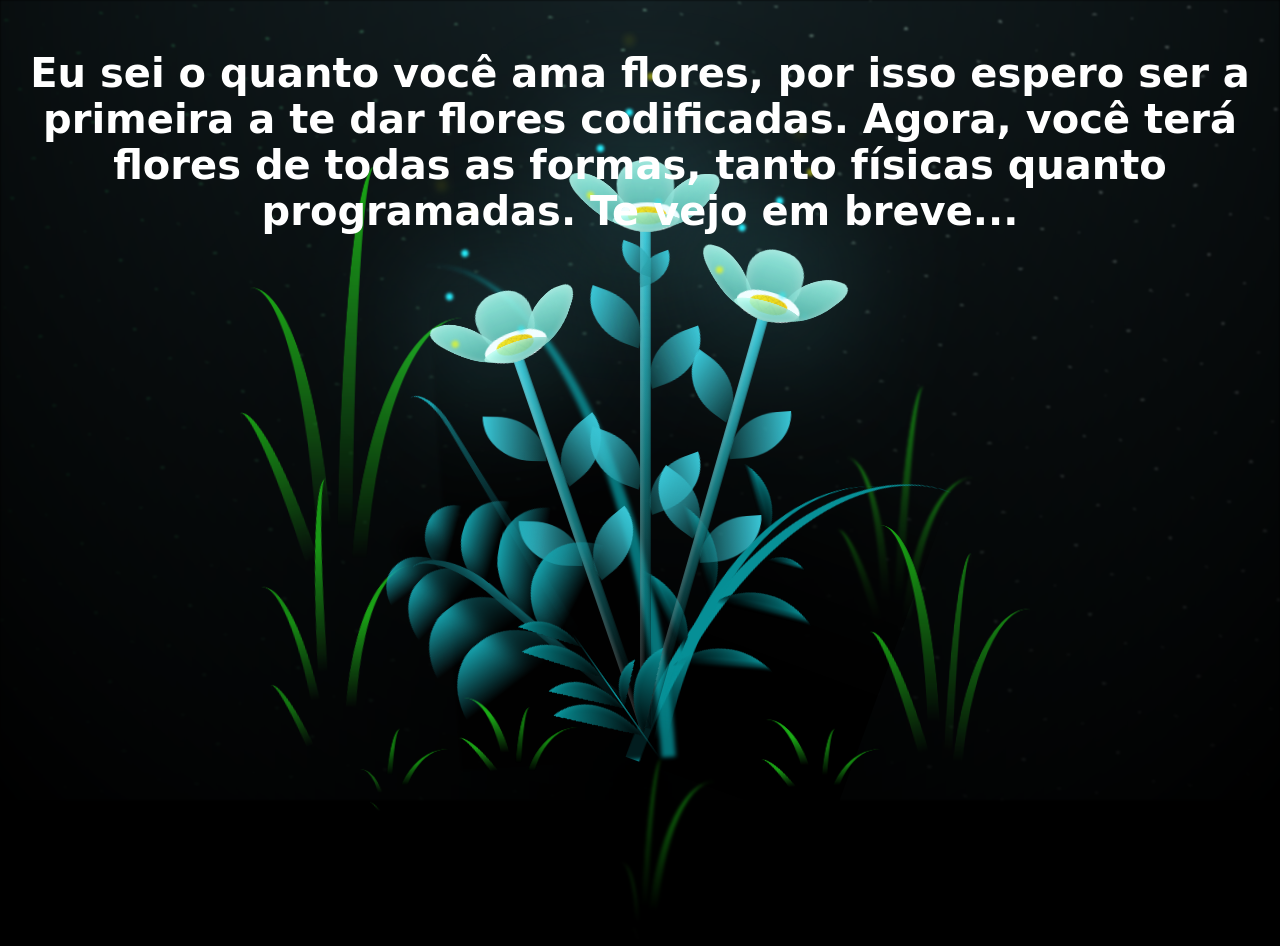
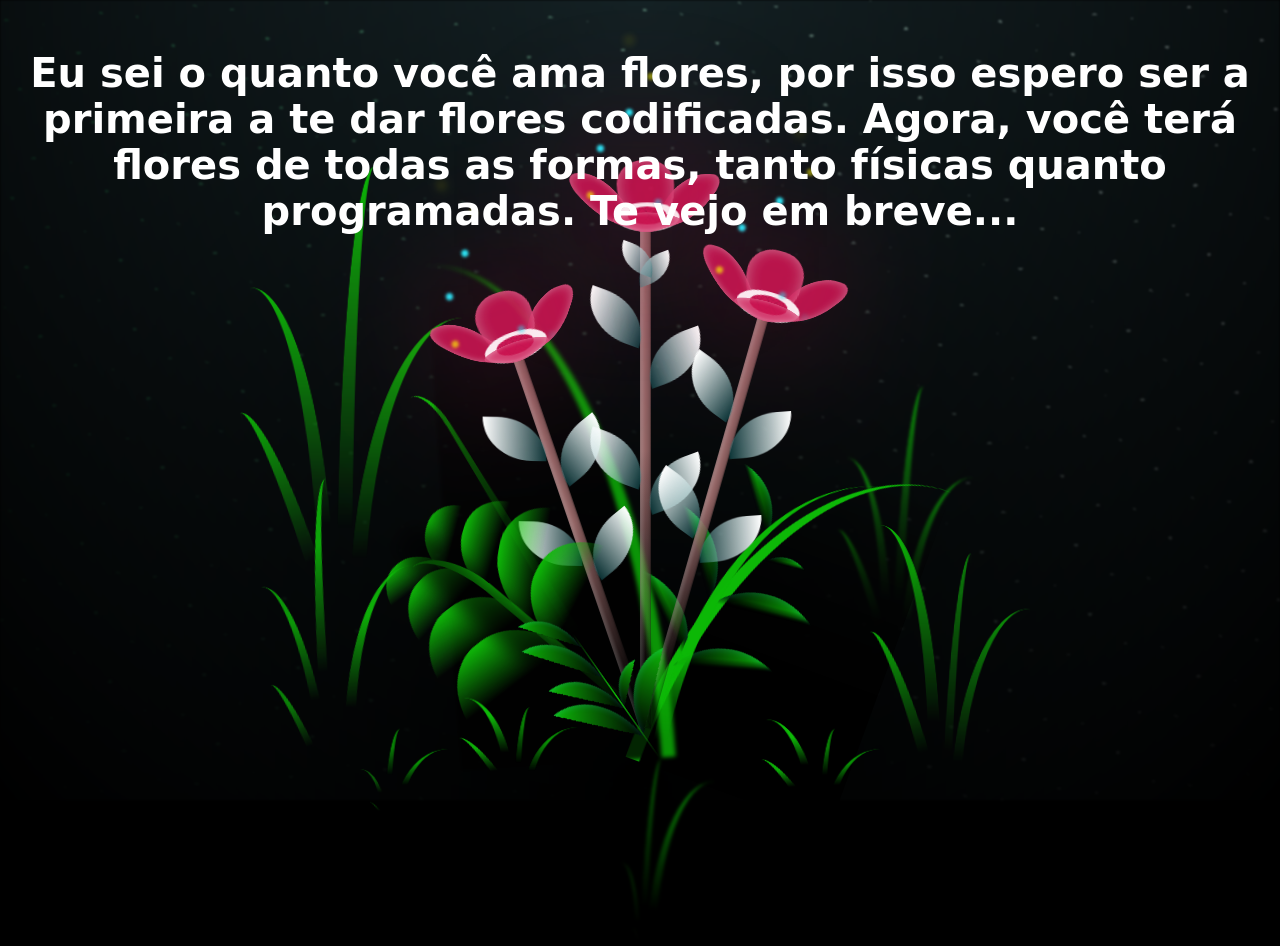
Before and after one commit to Buraio/Surprise-Date-Page, a plain HTML site: page pages/flowers/index.html in a window 1280 px wide. Drawn offline with Linux system fonts and the light colour scheme; a web font is replaced by a local one.

Commit message:
Changes flowers colors

```diff
--- a/pages/flowers/index.css
+++ b/pages/flowers/index.css
@@ -161,7 +161,7 @@ body {
   transform: translate(-50%, -100%);
   width: 8vmin;
   height: 8vmin;
-  background-color: #6bf0ff;
+  background-color: #ca1350;
   filter: blur(10vmin);
 }
 .flower__leaf {
@@ -171,8 +171,8 @@ body {
   width: 8vmin;
   height: 11vmin;
   border-radius: 51% 49% 47% 53%/44% 45% 55% 69%;
-  background-color: #a7ffee;
-  background-image: linear-gradient(to top, #54b8aa, #a7ffee);
+  background-color: #ca1350;
+  background-image: linear-gradient(to top, #ca1350, #ca1350);
   transform-origin: bottom center;
   opacity: 0.9;
   box-shadow: inset 0 0 2vmin rgba(255, 255, 255, 0.5);
@@ -192,7 +192,7 @@ body {
   transform-origin: bottom left;
   border-radius: 4vmin 10vmin 4vmin 4vmin;
   transform: translate(0%, 18%) rotateX(70deg) rotate(-43deg);
-  background-image: linear-gradient(to top, #54b8aa, #a7ffee);
+  background-image: linear-gradient(to top, #ca1350, #ca1350);
   z-index: 1;
   opacity: 0.8;
 }
@@ -225,13 +225,13 @@ body {
         rgba(0, 0, 0, 0.03) 1px, transparent 1px, transparent 12px), repeating-linear-gradient(135deg, rgba(0, 0, 0, 0.03) 0px, rgba(0, 0, 0, 0.03) 1px, transparent 1px, transparent 12px),
          repeating-linear-gradient(157.5deg, rgba(0, 0, 0, 0.03) 0px, rgba(0, 0, 0, 0.03) 1px, transparent 1px, transparent 12px), repeating-linear-gradient(67.5deg, rgba(0, 0, 0, 0.03) 0px,
           rgba(0, 0, 0, 0.03) 1px, transparent 1px, transparent 12px), repeating-linear-gradient(67.5deg, rgba(0, 0, 0, 0.03) 0px, rgba(0, 0, 0, 0.03) 1px, transparent 1px, transparent 12px),
-           linear-gradient(90deg, rgb(255, 235, 18), rgb(255, 206, 0));
+           linear-gradient(90deg, #cc1754, #cc1754);
 }
 
 .flower__line {
   height: 55vmin;
   width: 1.5vmin;
-  background-image: linear-gradient(to left, rgba(0, 0, 0, 0.2), transparent, rgba(255, 255, 255, 0.2)), linear-gradient(to top, transparent 10%, #14757a, #39c6d6);
+  background-image: linear-gradient(to left, rgba(0, 0, 0, 0.2), transparent, rgba(255, 255, 255, 0.2)), linear-gradient(to top, transparent 10%, #926464, #926464);
   box-shadow: inset 0 0 2px rgba(0, 0, 0, 0.5);
   -webkit-animation: grow-flower-tree 4s backwards;
           animation: grow-flower-tree 4s backwards;
@@ -246,7 +246,7 @@ body {
   height: var(--h);
   border-top-right-radius: var(--h);
   border-bottom-left-radius: var(--h);
-  background-image: linear-gradient(to top, rgba(20, 117, 122, 0.4), #39c6d6);
+  background-image: linear-gradient(to top, rgba(20, 117, 122, 0.4), #ffffff);
 }
 .flower__line__leaf--1 {
   transform: rotate(70deg) rotateY(30deg);
@@ -333,7 +333,7 @@ body {
           animation-delay: 3.5s;
 }
 .flower__grass {
-  --c: #159faa;
+  --c: #0db807;
   --line-w: 1.5vmin;
   position: absolute;
   bottom: 12vmin;
@@ -555,7 +555,7 @@ body {
 .flower__g-long {
   --w: 2vmin;
   --h: 6vmin;
-  --c:  #159faa;
+  --c:  #0db807;
   position: absolute;
   bottom: 10vmin;
   left: -3vmin;
@@ -612,10 +612,10 @@ body {
   width: 30vmin;
   height: 50vmin;
   border-top-left-radius: 100%;
-  border-left: 2vmin solid #079097;
+  border-left: 2vmin solid #0db807;
   background-image: linear-gradient(to bottom, transparent, var(--dark-color) 60%);
   -webkit-mask
-  -webkit-mask-image: linear-gradient(to top,transparent 30%,#079097 60% );
+  -webkit-mask-image: linear-gradient(to top,transparent 30%,#17b911 60% );
 }
 .flower__g-right--1 {
   -webkit-animation: flower-g-right-ans 2.5s linear infinite;
@@ -693,7 +693,7 @@ body {
 .flower__g-front__line {
   width: 0.3vmin;
   height: 20vmin;
-  background-image: linear-gradient(to top, transparent, #079097, transparent 100%);
+  background-image: linear-gradient(to top, transparent, #0db807, transparent 100%);
   position: relative;
 }
 .flower__g-front__leaf-wrapper {
@@ -801,9 +801,9 @@ body {
   height: 10vmin;
   border-radius: 100% 0% 0% 100%/100% 100% 0% 0%;
   box-shadow: inset 0 2px 1vmin hsla(184deg, 97%, 58%, 0.2);
-  background-image: linear-gradient(to bottom left, transparent, var(--dark-color)), linear-gradient(to bottom right, #079097 50%, transparent 50%, transparent);
-  -webkit-mask-image: linear-gradient(to bottom right, #079097 50%, transparent 50%, transparent);
-  mask-image: linear-gradient(to bottom right, #079097 50%, transparent 50%, transparent);
+  background-image: linear-gradient(to bottom left, transparent, var(--dark-color)), linear-gradient(to bottom right, #0db807 50%, transparent 50%, transparent);
+  -webkit-mask-image: linear-gradient(to bottom right, #0db807 50%, transparent 50%, transparent);
+  mask-image: linear-gradient(to bottom right, #0db807 50%, transparent 50%, transparent);
 }
 .flower__g-fr {
   position: absolute;
@@ -834,8 +834,8 @@ body {
   width: 30vmin;
   height: 50vmin;
   border-top-left-radius: 100%;
-  border-left: 2vmin solid #079097;
-  -webkit-mask-image: linear-gradient(to top, transparent 25%, #079097 50%);
+  border-left: 2vmin solid #0db807;
+  -webkit-mask-image: linear-gradient(to top, transparent 25%, #0db807 50%);
   position: relative;
   z-index: 1;
 }
@@ -847,8 +847,8 @@ body {
   height: 10vmin;
   border-radius: 100% 0% 0% 100%/100% 100% 0% 0%;
   box-shadow: inset 0 2px 1vmin hsla(184deg, 97%, 58%, 0.2);
-  background-image: linear-gradient(to bottom left, transparent, var(--dark-color) 98%), linear-gradient(to bottom right, #079097 45%, transparent 50%, transparent);
-  -webkit-mask-image: linear-gradient(135deg, #079097 40%, transparent 50%, transparent);
+  background-image: linear-gradient(to bottom left, transparent, var(--dark-color) 98%), linear-gradient(to bottom right, #0db807 45%, transparent 50%, transparent);
+  -webkit-mask-image: linear-gradient(135deg, #0db807 40%, transparent 50%, transparent);
 }
 .flower__g-fr__leaf--1 {
   left: 20vmin;
@@ -977,7 +977,7 @@ body {
   transform: scale(0.8) rotate(-5deg);
 }
 .long-g--1 .leaf {
-  -webkit-mask-image: linear-gradient(to top, transparent 40%, #196d2a 80%) !important;
+  -webkit-mask-image: linear-gradient(to top, transparent 40%, #0db807 80%) !important;
 }
 .long-g--1 .leaf--1 {
   --w: 5vmin;
@@ -992,7 +992,7 @@ body {
   transform: scale(0.6) rotateX(60deg);
 }
 .long-g--2 .leaf, .long-g--3 .leaf {
-  -webkit-mask-image: linear-gradient(to top, transparent 50%, #176220 80%) !important;
+  -webkit-mask-image: linear-gradient(to top, transparent 50%, #0db807 80%) !important;
 }
 .long-g--2 .leaf--1, .long-g--3 .leaf--1 {
   left: -1vmin;
@@ -1003,7 +1003,7 @@ body {
   bottom: 0vmin;
 }
 .long-g--3 .leaf {
-  -webkit-mask-image: linear-gradient(to top, transparent 40%, #176220 80%) !important;
+  -webkit-mask-image: linear-gradient(to top, transparent 40%, #0db807 80%) !important;
 }
 .long-g--4 {
   left: 25vmin;
@@ -1012,7 +1012,7 @@ body {
   transform: scale(0.6) rotateX(60deg);
 }
 .long-g--4 .leaf {
-  -webkit-mask-image: linear-gradient(to top, transparent 50%, #176220 80%) !important;
+  -webkit-mask-image: linear-gradient(to top, transparent 50%, #0db807 80%) !important;
 }
 .long-g--5 {
   left: 42vmin;
@@ -1037,7 +1037,7 @@ body {
 .long-g .leaf {
   --w: 15vmin;
   --h: 40vmin;
-  --c: #1aaa15;
+  --c: #0db807;
   position: absolute;
   bottom: 0;
   width: var(--w);
--- a/scripts/validation.js
+++ b/scripts/validation.js
@@ -93,6 +93,11 @@ const genFirstNameValidation = () => {
 
 const genSecondNameValidation = () => {
   noBtn.classList.remove("hidden");
+  // noBtn.classList.remove("yes");
+
+  // if (!noBtn.classList.contains("no")) {
+  //   noBtn.classList.add("no");
+  // }
 
   mainContainer.classList.remove("second");
   mainContainer.classList.add("third");
```
